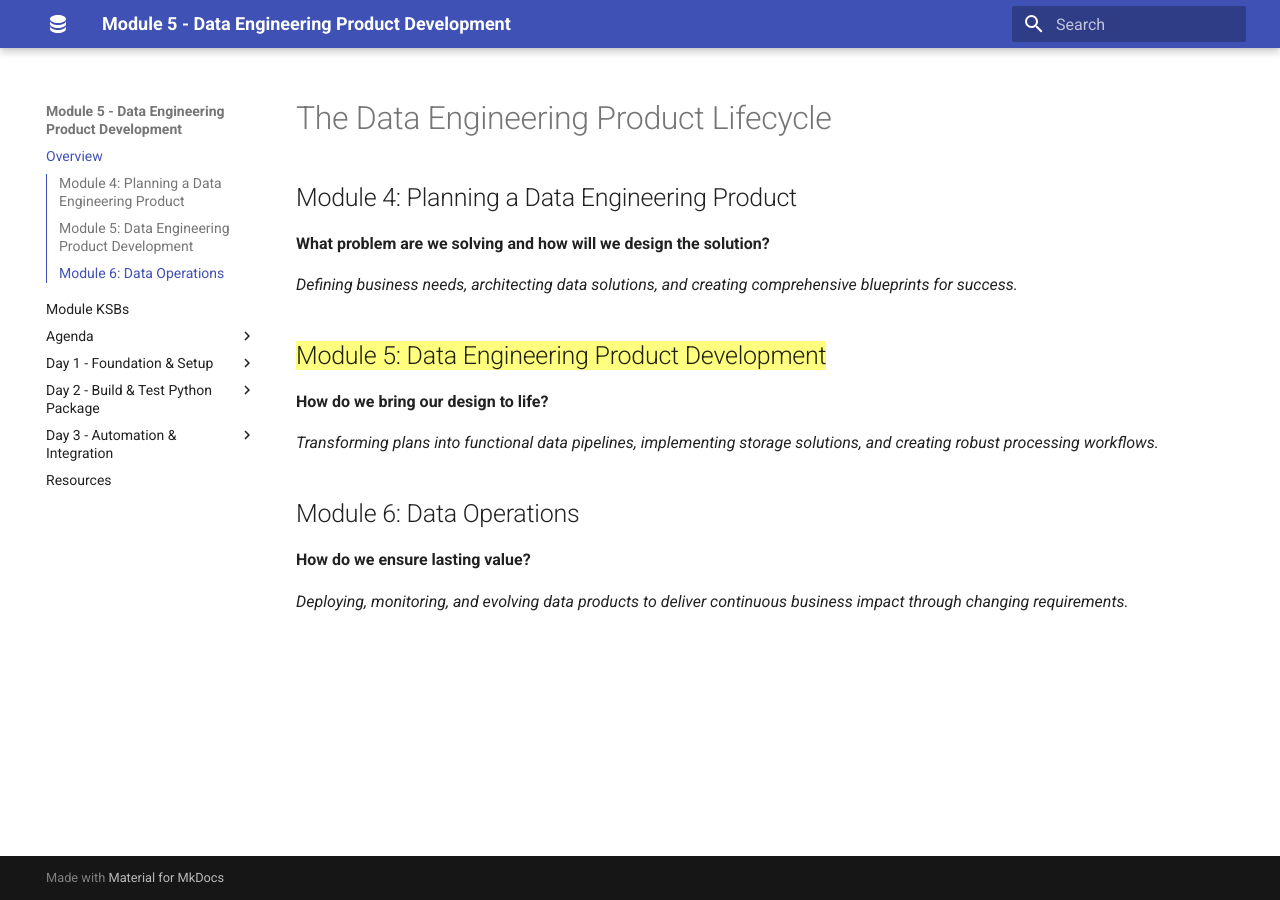
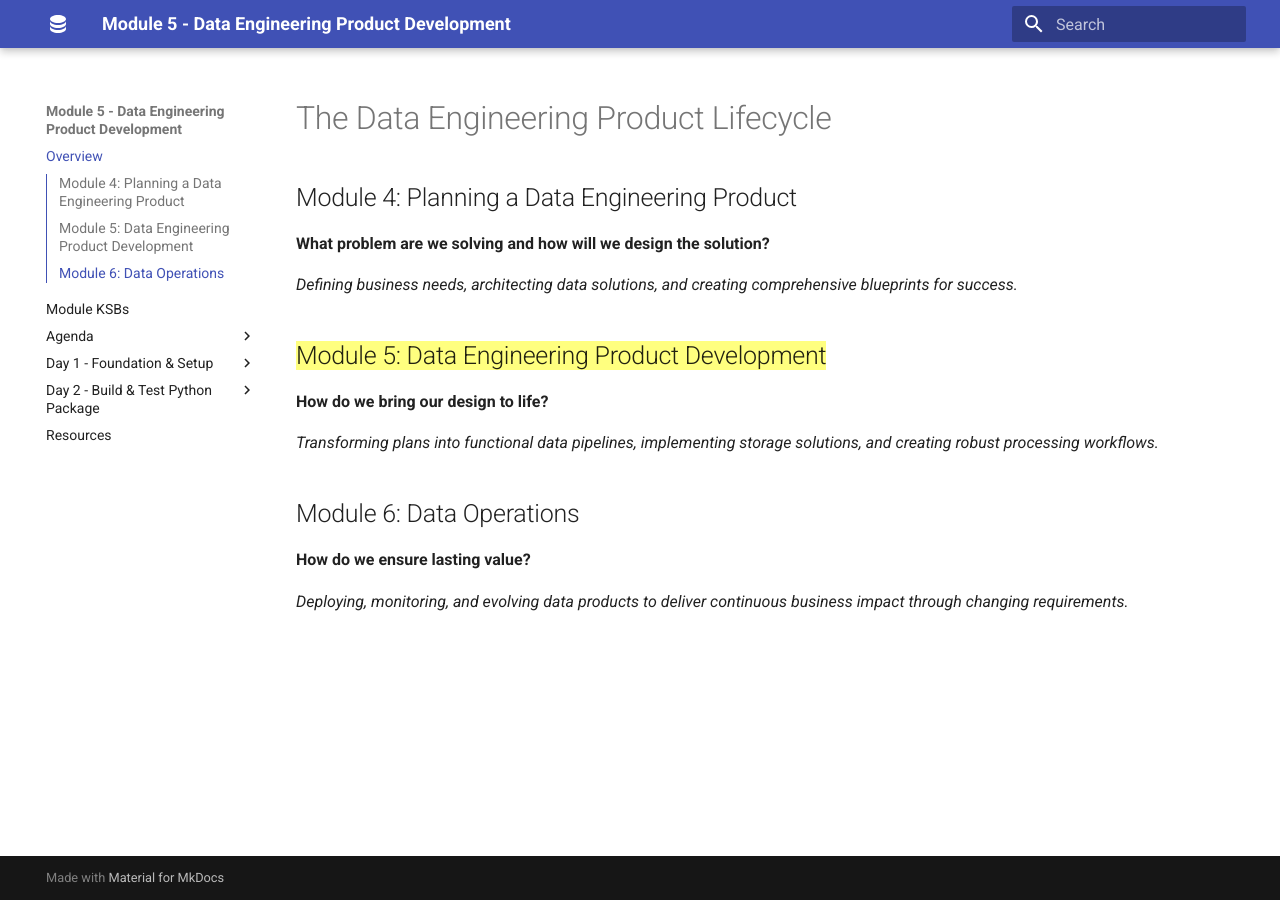
Before and after one commit to qaalabs/DE5M5, an MkDocs documentation site: the page built from docs/index.md, in a window 1280 px wide. Built offline with MkDocs 1.6.1 and Material for MkDocs 9.7.7, drawn with Linux system fonts in a browser that asks for light colours; some of the changed lines change nothing that is shown.

Commit message:
Auto commit by uthisha

```diff
--- a/mkdocs.yml
+++ b/mkdocs.yml
@@ -10,8 +10,6 @@
   - Agenda:
     - Day 1: agenda/day1.md
     - Day 2: agenda/day2.md
-    - Day 3: agenda/day3.md
-    - Day 4: agenda/day4.md
 
   - "Day 1 - Foundation & Setup":
     - "Library Pipeline Scenario": day1/scenario.md
@@ -43,15 +41,6 @@
     - "Explain Linting": day2/linting.md
     - "Fix All Linting Issues": day2/linting-fixes.md
     - "Run Commands to see Status": labs/23-yardstick.md
-
-  - "Day 3 - Automation & Integration":
-    - "GitHub Actions": day3/github-actions.md
-    - "GitHub Actions ~ Trigger Workflow": day3/github-workflow.md
-    - "Pull Request Workflow": day3/github-branch.md
-    - "Complete Your Own PR Workflow": day3/pull-request.md
-    - "01 Create Fabric Lakehouse": labs/01-lakehouse.md
-    - "Run pipeline in MS Fabric": day3/fabric-integration.md
-    - "Create Gold Layer Table": day3/fabric-gold-layer.md
 
   - Resources: resources.md
 
```
